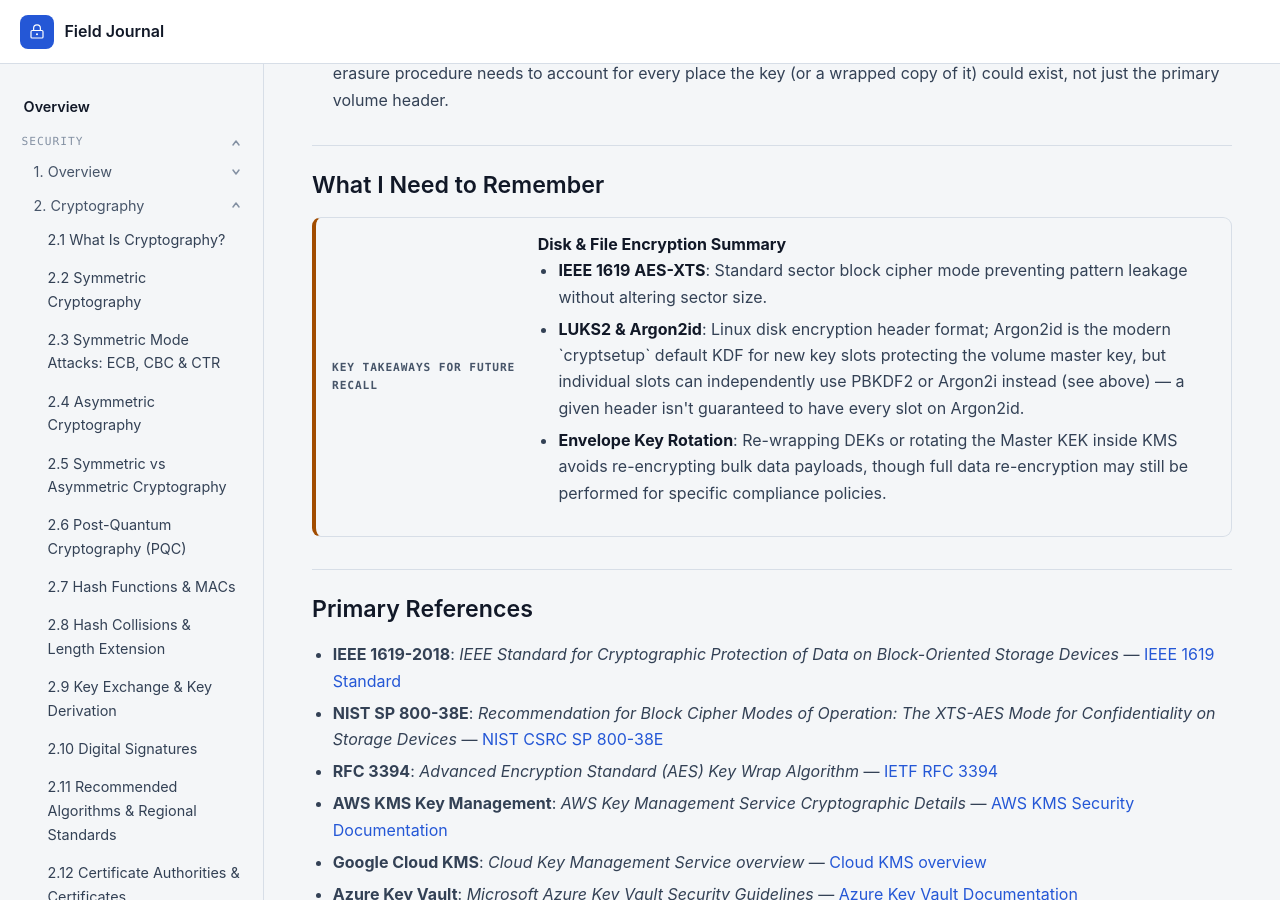
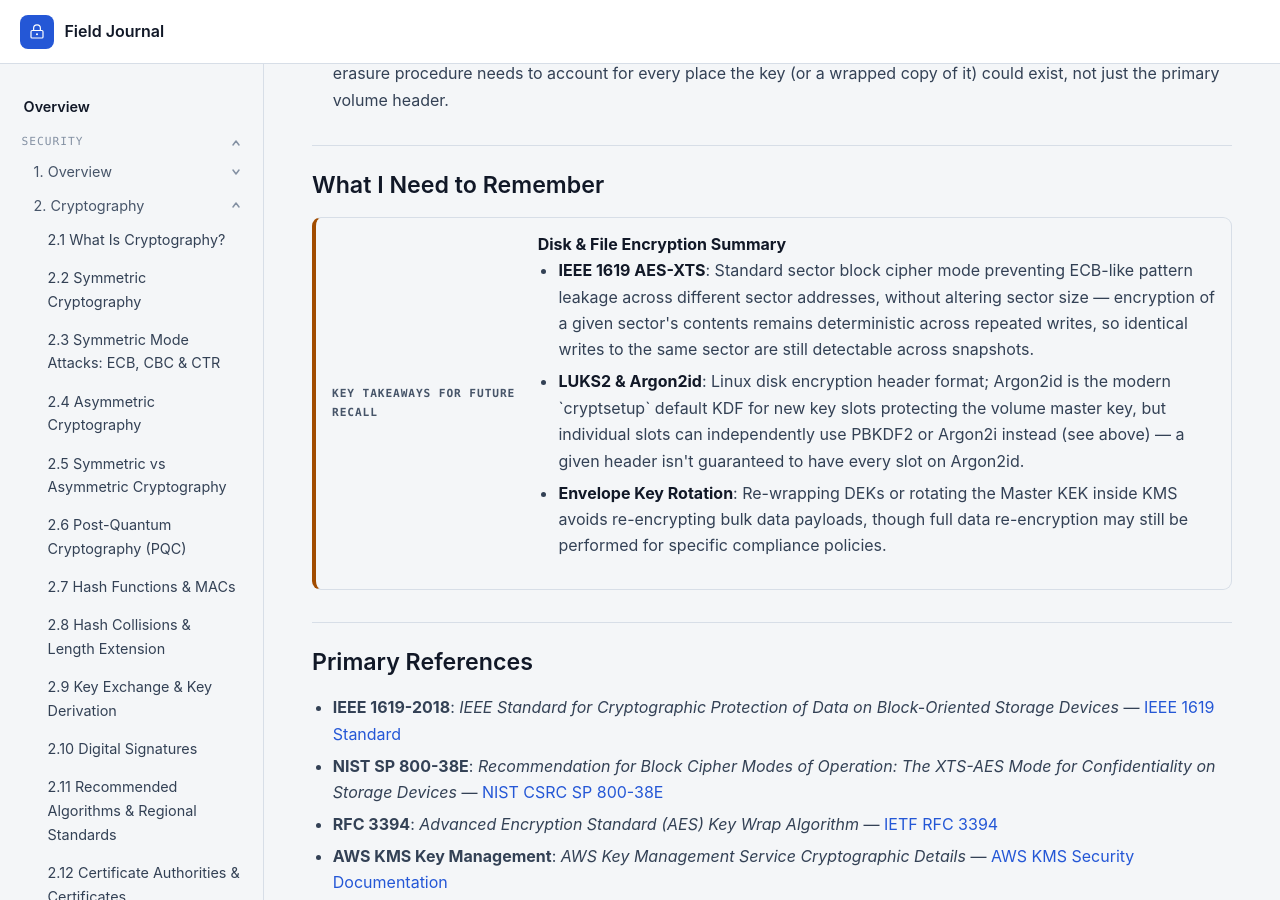
Before and after one commit to llody9977/journal, a Jekyll site: the page built from topics/full-disk-file-encryption.md, in a window 1280 px wide and 900 px high, scrolled down 7047 px. Built offline with Jekyll 4.4.1, drawn with Linux system fonts in a browser that asks for light colours.

Commit message:
Fix remaining precision issues: exact SP 800-38D IV bound, DH parameter-vs-value wording, AES-XTS summary qualification
SP 800-38D shall not exceed 2^32 invocations exactly, not 'roughly'. The repeated DH description in key-exchange-derivation.md's execution-flow box still said endpoints 'exchange public parameters' when they exchange public values/key shares derived from separately agreed domain parameters. The Disk & File Encryption summary bullet for AES-XTS still claimed unqualified pattern-leakage prevention after the main explanation was already scoped to cross-sector equality, leaving same-sector determinism across snapshots unmentioned in the summary specifically.

```diff
--- a/topics/full-disk-file-encryption.md
+++ b/topics/full-disk-file-encryption.md
@@ -104,7 +104,7 @@ Confirming that a disk or object store is encrypted answers a narrower question
   <div>
     <strong>Disk &amp; File Encryption Summary</strong>
     <ul>
-      <li><strong>IEEE 1619 AES-XTS</strong>: Standard sector block cipher mode preventing pattern leakage without altering sector size.</li>
+      <li><strong>IEEE 1619 AES-XTS</strong>: Standard sector block cipher mode preventing ECB-like pattern leakage across different sector addresses, without altering sector size — encryption of a given sector's contents remains deterministic across repeated writes, so identical writes to the same sector are still detectable across snapshots.</li>
       <li><strong>LUKS2 &amp; Argon2id</strong>: Linux disk encryption header format; Argon2id is the modern `cryptsetup` default KDF for new key slots protecting the volume master key, but individual slots can independently use PBKDF2 or Argon2i instead (see above) — a given header isn't guaranteed to have every slot on Argon2id.</li>
       <li><strong>Envelope Key Rotation</strong>: Re-wrapping DEKs or rotating the Master KEK inside KMS avoids re-encrypting bulk data payloads, though full data re-encryption may still be performed for specific compliance policies.</li>
     </ul>
```
Also changed, not shown: topics/key-exchange-derivation.md (+1 -1 lines), topics/symmetric-cryptography.md (+1 -1 lines).
